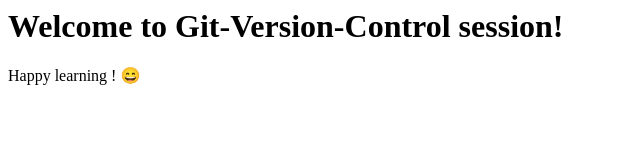
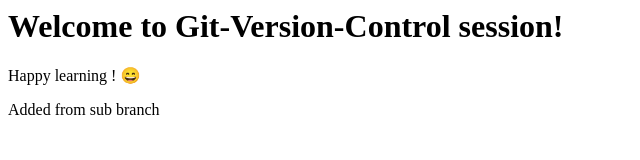
Before and after one commit to li2hub/example-gui, a plain HTML site: page index.html in a window 1280 px wide. Shown: the whole page, without its empty margins (0-640 px from the left). Drawn offline with Linux system fonts and the light colour scheme.

Commit message:
sub branch

```diff
--- a/index.html
+++ b/index.html
@@ -9,6 +9,7 @@
 <body>
     <h1>Welcome to Git-Version-Control session!</h1>
     <p> Happy learning ! 😄 </p>
+    <p>Added from sub branch</p>
 </body>
 
 </html>
```
